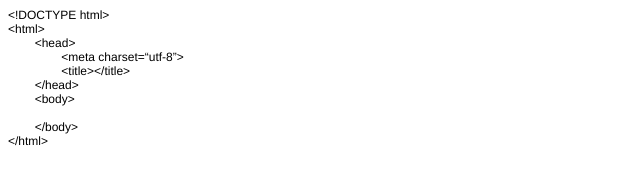
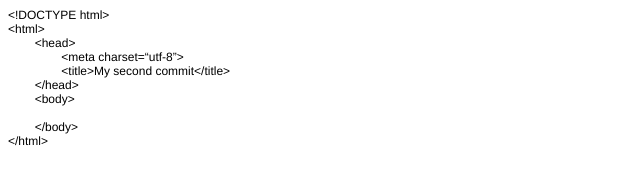
Before and after one commit to abugy/git-two, a plain HTML site: page index.html in a window 1280 px wide. Shown: the full height of the page, 0-640 px from the left. Drawn offline with Linux system fonts and the light colour scheme.

Commit message:
Added index title

```diff
--- a/index.html
+++ b/index.html
@@ -17,7 +17,7 @@
 <p class="p1">&lt;html&gt;</p>
 <p class="p1"><span class="Apple-tab-span">	</span>&lt;head&gt;</p>
 <p class="p1"><span class="Apple-tab-span">	</span><span class="Apple-tab-span">	</span>&lt;meta charset=“utf-8”&gt;</p>
-<p class="p1"><span class="Apple-tab-span">	</span><span class="Apple-tab-span">	</span>&lt;title&gt;&lt;/title&gt;</p>
+<p class="p1"><span class="Apple-tab-span">	</span><span class="Apple-tab-span">	</span>&lt;title&gt;My second commit&lt;/title&gt;</p>
 <p class="p1"><span class="Apple-tab-span">	</span>&lt;/head&gt;</p>
 <p class="p1"><span class="Apple-tab-span">	</span>&lt;body&gt;</p>
 <p class="p2"><br></p>
```
